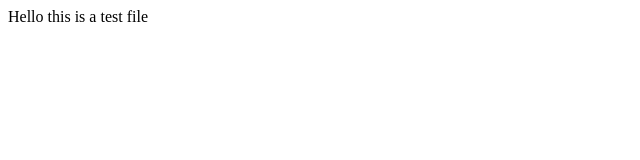
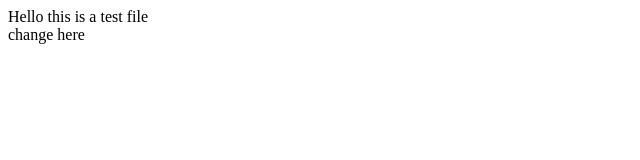
Before and after one commit to squa11/gitdemo, a plain HTML site: page WebContent/index.html in a window 1280 px wide. Shown: the full height of the page, 0-640 px from the left. Drawn offline with Linux system fonts and the light colour scheme.

Commit message:
Updated index.html

```diff
--- a/WebContent/index.html
+++ b/WebContent/index.html
@@ -6,5 +6,7 @@
 </head>
 <body>
 Hello this is a test file
+<br/>
+change here
 </body>
 </html>
```
